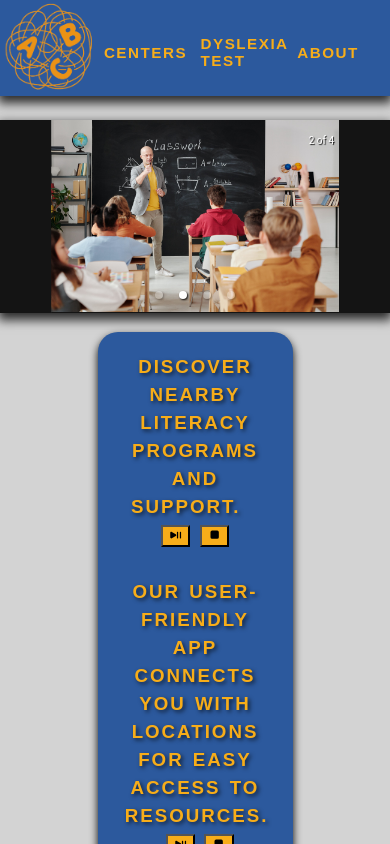
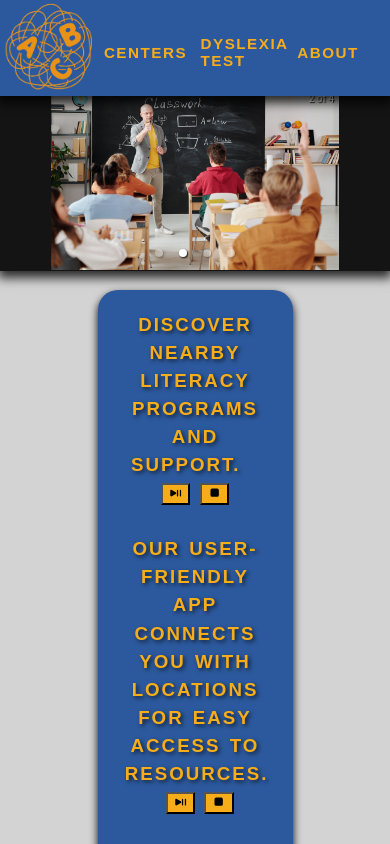
Before and after one commit to jRodriguezIV/9-4_hackathon-team-4, a React (Create React App) app: page /home in a window 390 px wide. Shown: the top 844 px of the page. Built offline with nearby package versions, Linux system fonts and the light colour scheme; no server answers.

Commit message:
fixed carousel for mobile responsiveness

```diff
--- a/src/Components/Carousel/CarouselComp.css
+++ b/src/Components/Carousel/CarouselComp.css
@@ -1,7 +1,5 @@
 .CarouselContainer {
-    /* margin-top:.05%; */
-    /* margin: 10%; */
-    /* padding-top: 6%; */
+    margin-top:calc(-5vh);
     padding-left: 13%;
     background-color: rgb(20, 20, 20);
     box-shadow: 0px 5px 10px 2px rgba(0, 0, 0, 0.8);
```
Also changed, not shown: src/App.css (line endings or trailing spaces), src/Components/About.css (line endings or trailing spaces).
